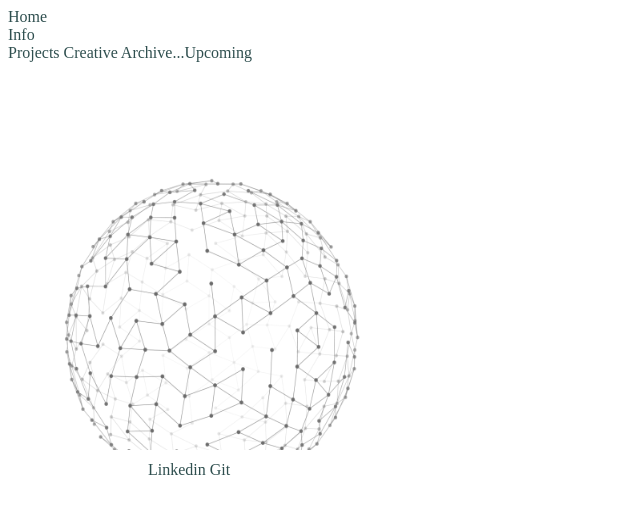
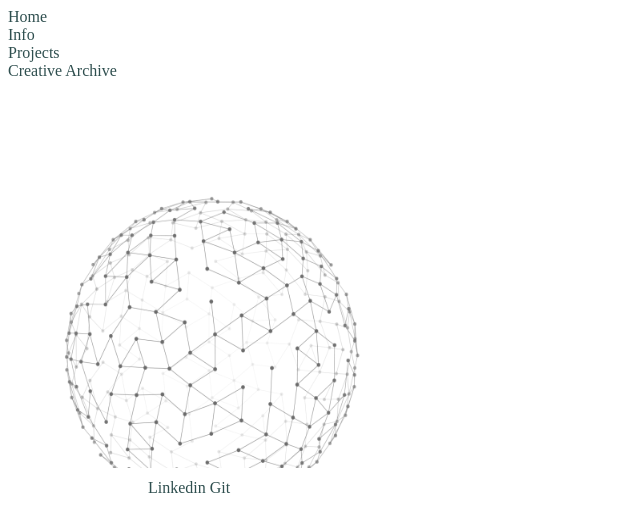
Before and after one commit to Kholoud-i/Kholoud-i.github.io, a plain HTML site: page index.html in a window 1280 px wide. Shown: the whole page, without its empty margins (0-640 px from the left). Drawn offline with Linux system fonts and the light colour scheme.

Commit message:
Update index.html

```diff
--- a/index.html
+++ b/index.html
@@ -25,8 +25,8 @@
         <nav>
             <a href="index.html">Home</a><br>
             <a href="info.html">Info</a><br>
-            <a href="projects.html">Projects</a>
-            <a href="Projects.html">Creative Archive...Upcoming</a><br>
+            <a href="projects.html">Projects</a><br>
+            <a href="Projects.html">Creative Archive</a><br>
         </nav>
    </header>
             <div id="img">
```
